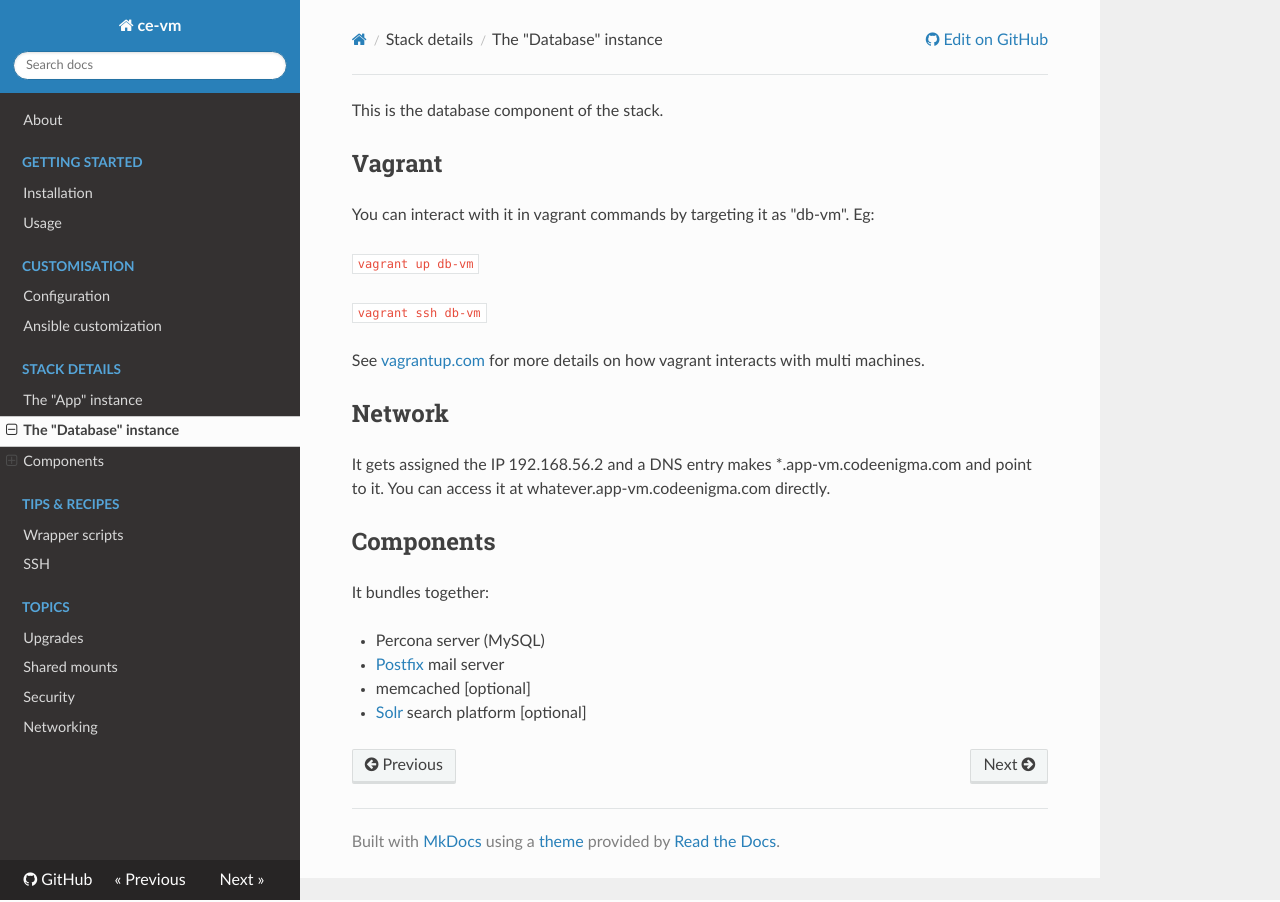
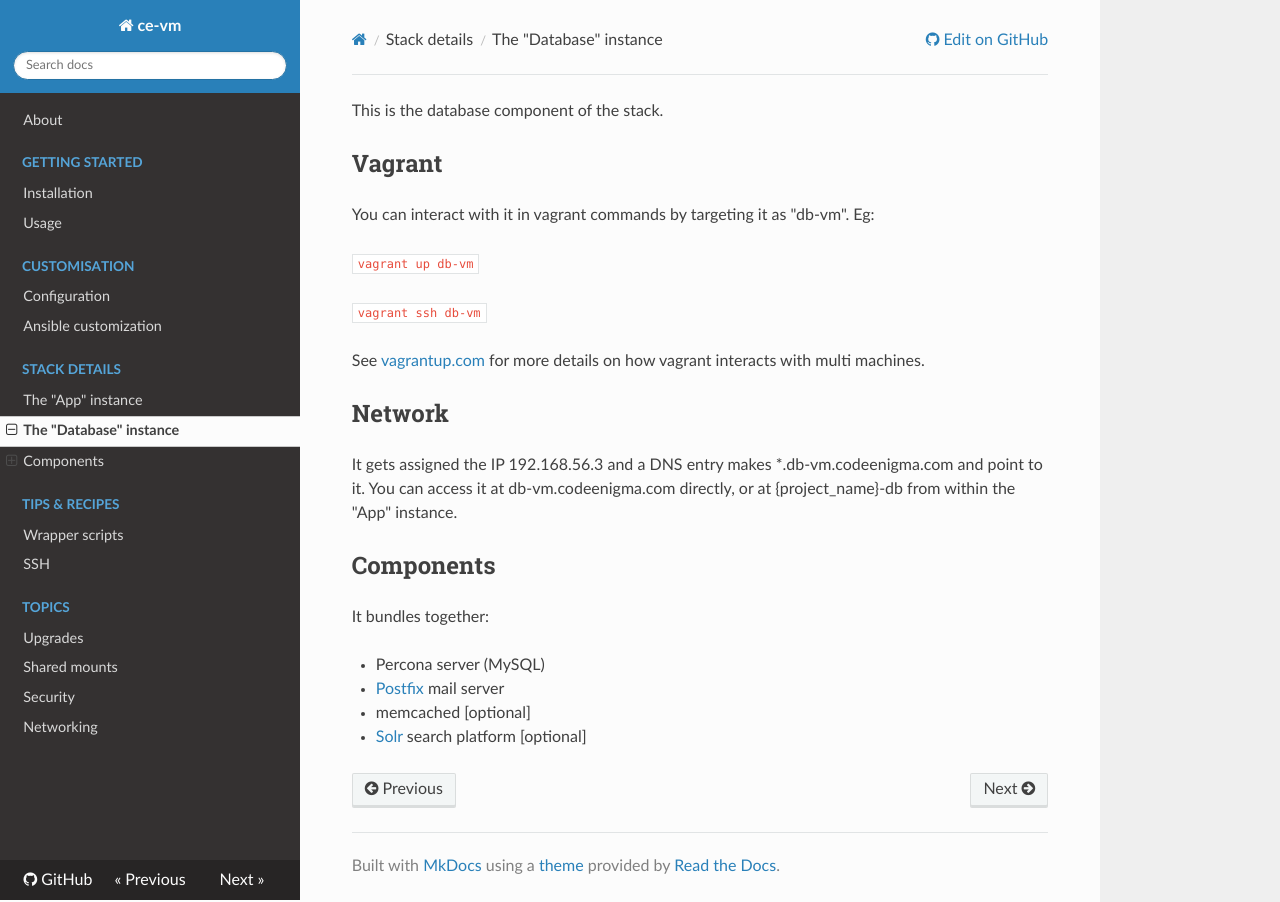
Before and after one commit to codeenigma/ce-vm, an MkDocs documentation site: the page built from docs/stack/db.md, in a window 1280 px wide. Built offline with MkDocs 1.6.1, drawn with Linux system fonts in a browser that asks for light colours; nearby versions of some CDN libraries; old or Windows-style settings are respelled for this version of MkDocs.

Commit message:
Update db.md
Corrected Network information for the DB Instance.

```diff
--- a/docs/stack/db.md
+++ b/docs/stack/db.md
@@ -12,7 +12,7 @@ See [vagrantup.com](https://www.vagrantup.com/docs/multi-machine/#controlling-mu
 
 ## Network
 
-It gets assigned the IP 192.168.56.2 and a DNS entry makes *.app-vm.codeenigma.com and point to it. You can access it at whatever.app-vm.codeenigma.com directly.
+It gets assigned the IP 192.168.56.3 and a DNS entry makes *.db-vm.codeenigma.com and point to it. You can access it at db-vm.codeenigma.com directly, or at {project_name}-db from within the "App" instance.
 
 ## Components
 
```
